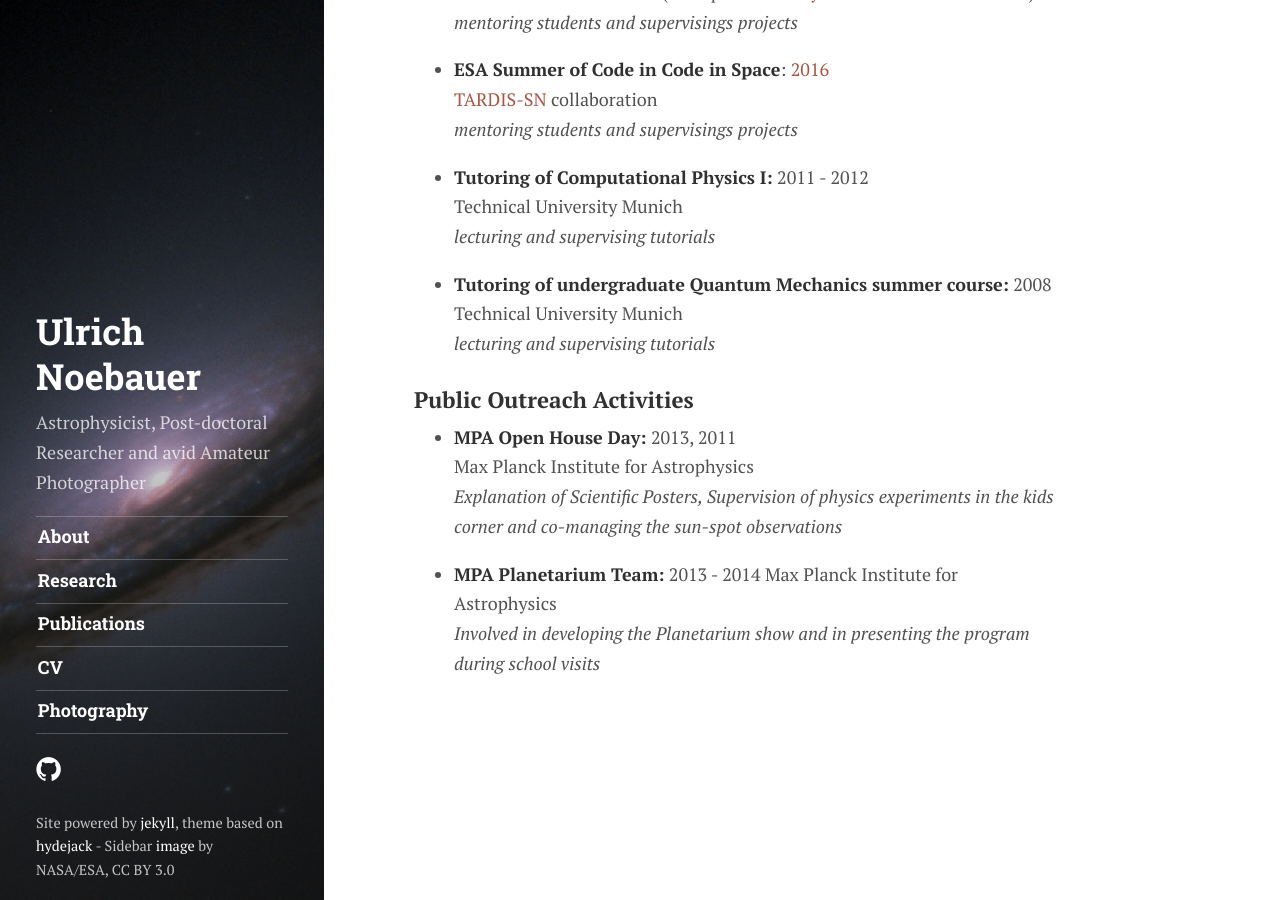
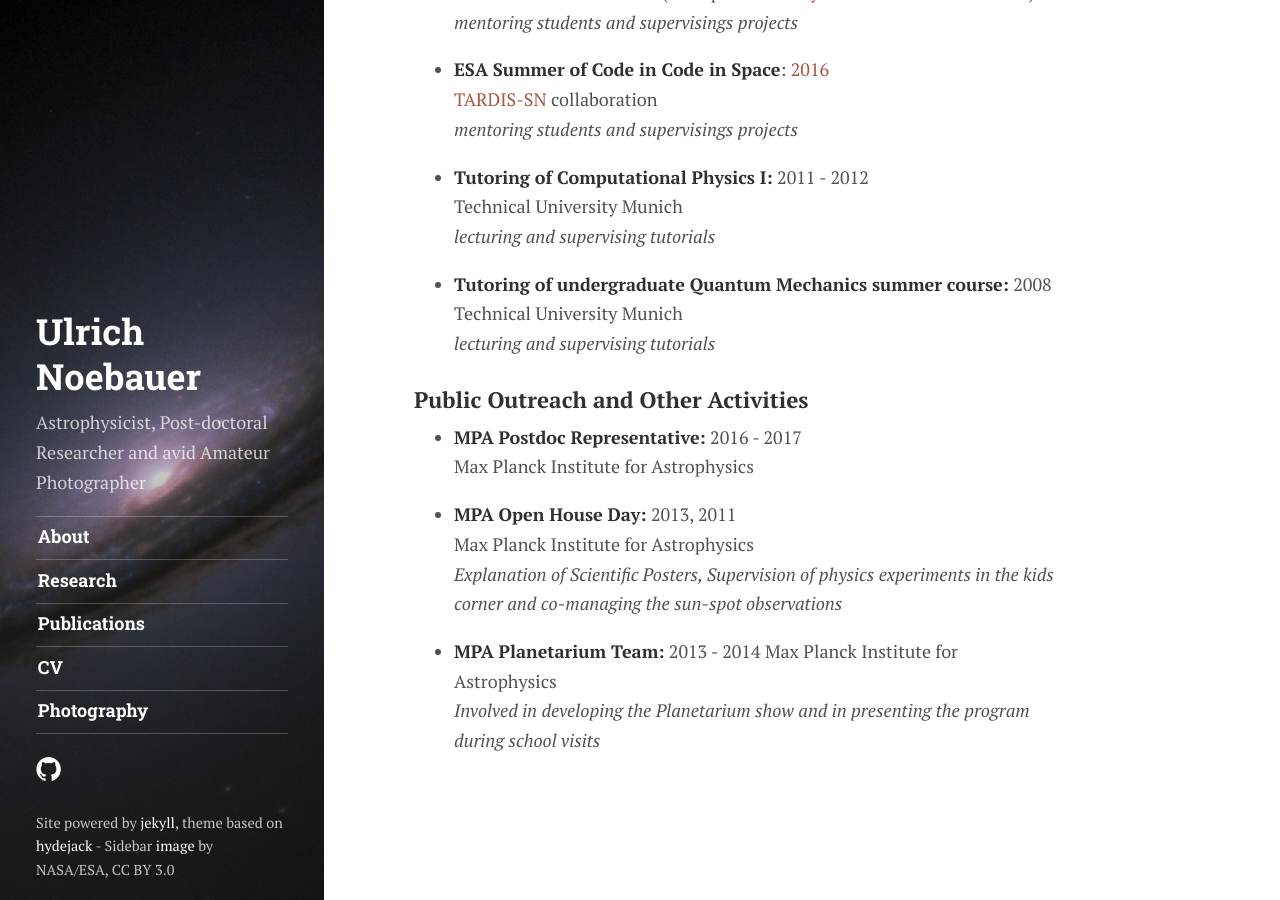
Before and after one commit to unoebauer/unoebauer.github.io, a Jekyll site: the page built from cv/index.md, in a window 1280 px wide and 900 px high, scrolled down 919 px. Built offline with Jekyll 4.4.1, drawn with Linux system fonts in a browser that asks for light colours; some web fonts are replaced.

Commit message:
Add line about Postdoc Representative

```diff
--- a/cv/index.md
+++ b/cv/index.md
@@ -45,7 +45,10 @@ permalink: /cv/
    Technical University Munich
    _lecturing and supervising tutorials_
 
-### Public Outreach Activities
+### Public Outreach and Other Activities
+
+  * __MPA Postdoc Representative:__ 2016 - 2017
+   Max Planck Institute for Astrophysics
 
   * __MPA Open House Day:__ 2013, 2011
    Max Planck Institute for Astrophysics
```
